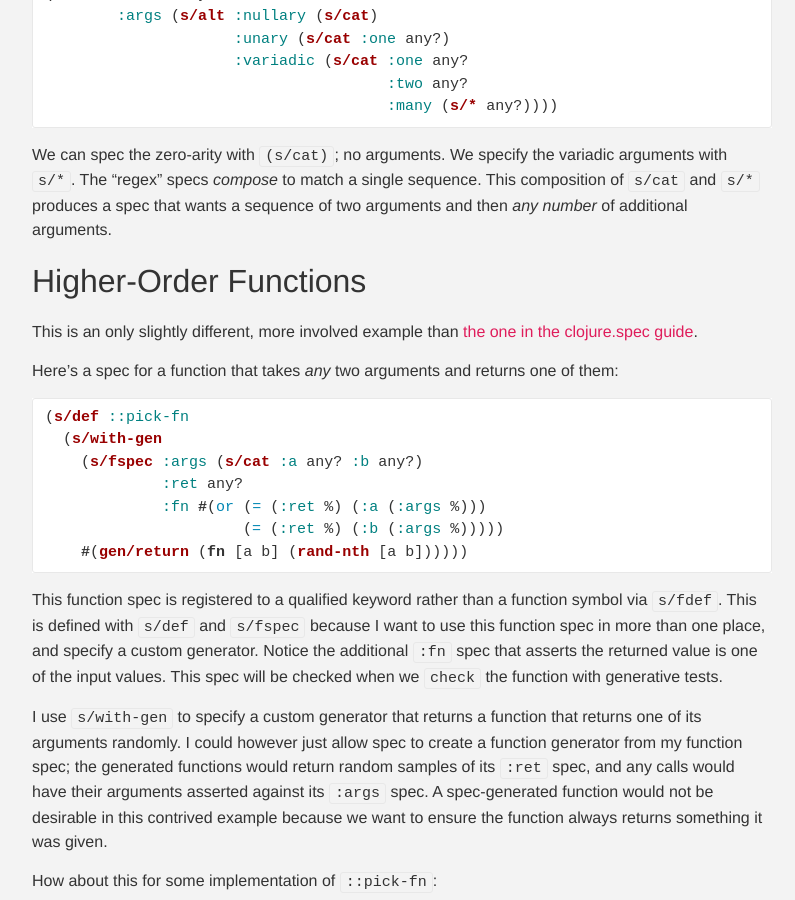
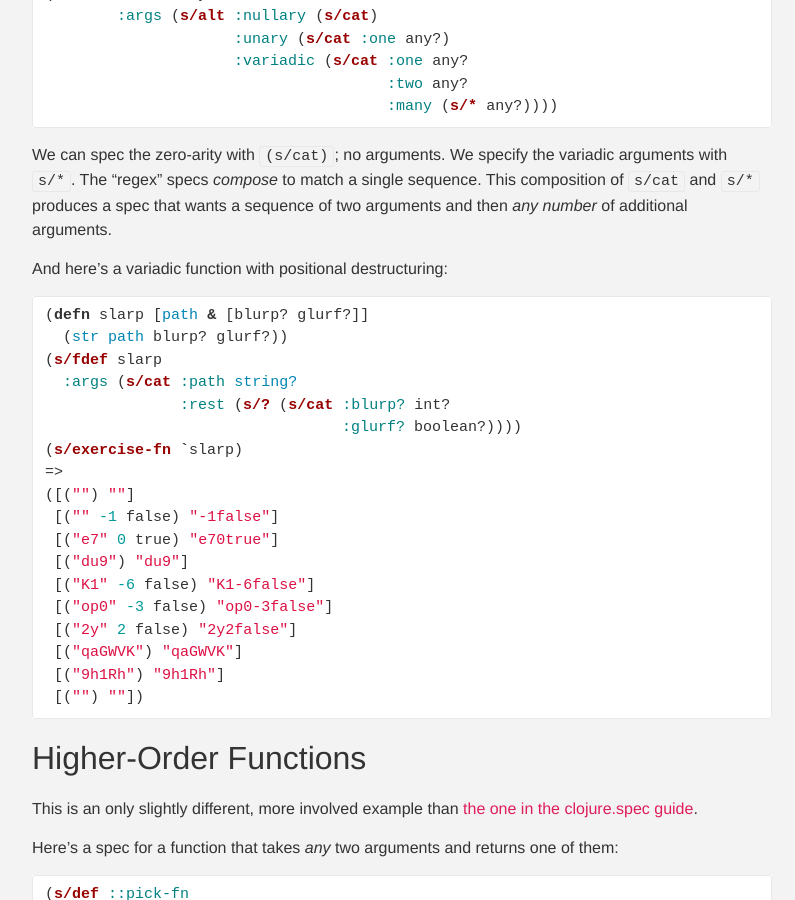
Before and after one commit to taylorwood/taylorwood.github.io, a Jekyll site: the page built from _posts/2017-10-15-fspec.markdown, in a window 1280 px wide and 900 px high, scrolled down 1847 px. Shown: the whole window, without its empty margins (238-1033 px from the left). Built offline with Jekyll 4.4.1, drawn with Linux system fonts in a browser that asks for light colours.

Commit message:
Add example of variadic fn w/positionals

````diff
--- a/_posts/2017-10-15-fspec.markdown
+++ b/_posts/2017-10-15-fspec.markdown
@@ -80,6 +80,28 @@ We can spec multi-arity functions using `s/alt` to define the alternate cases, a
                                       :many (s/* any?))))
 ```
 We can spec the zero-arity with `(s/cat)`; no arguments. We specify the variadic arguments with `s/*`. The "regex" specs _compose_ to match a single sequence. This composition of `s/cat` and `s/*` produces a spec that wants a sequence of two arguments and then _any number_ of additional arguments.
+
+And here's a variadic function with positional destructuring:
+```clojure
+(defn slarp [path & [blurp? glurf?]]
+  (str path blurp? glurf?))
+(s/fdef slarp
+  :args (s/cat :path string?
+               :rest (s/? (s/cat :blurp? int?
+                                 :glurf? boolean?))))
+(s/exercise-fn `slarp)
+=>
+([("") ""]
+ [("" -1 false) "-1false"]
+ [("e7" 0 true) "e70true"]
+ [("du9") "du9"]
+ [("K1" -6 false) "K1-6false"]
+ [("op0" -3 false) "op0-3false"]
+ [("2y" 2 false) "2y2false"]
+ [("qaGWVK") "qaGWVK"]
+ [("9h1Rh") "9h1Rh"]
+ [("") ""])
+```
 
 ## Higher-Order Functions
 
````
